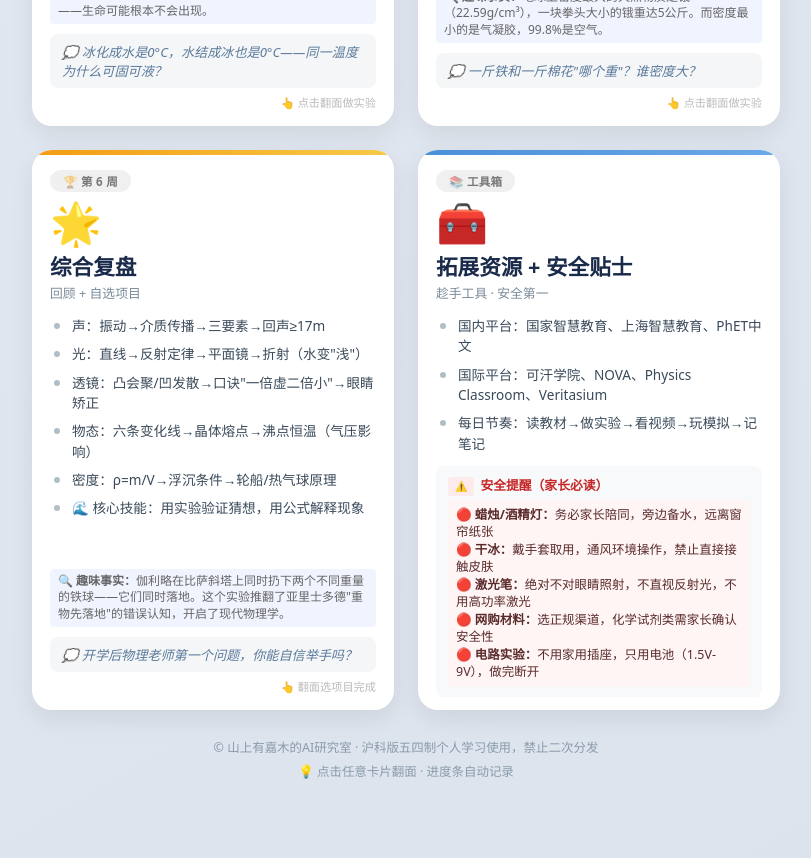
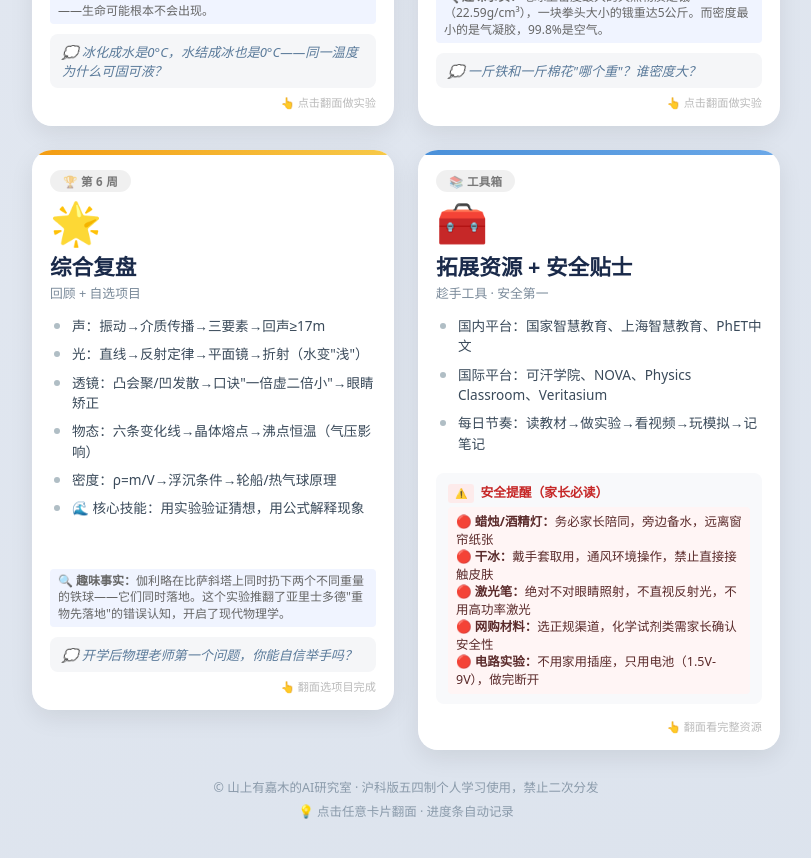
Before and after one commit to muyuhill/muyuhill.github.io, a Jekyll site: the page physics-cards/index.html, which Jekyll copies as it is, in a window 1280 px wide and 900 px high, scrolled down 1971 px. Shown: the top 858 px of the window, without its empty margins (234-1045 px from the left). Built offline with Jekyll 4.4.1, drawn with Linux system fonts in a browser that asks for light colours.

Commit message:
卡片8高度调整为600px，消除滚动条

```diff
--- a/physics-cards/index.html
+++ b/physics-cards/index.html
@@ -223,7 +223,7 @@
 <div class="res-row"><a href="https://basic.smartedu.cn/" target="_blank">🎓 智慧教育平台</a><span class="r-tag">📺 Veritasium</span><span class="r-tag">📺 李永乐老师</span></div>
 <div class="takeaway">💡 物理不是一门课，是你解释世界的语言。</div></div></div></div>
 
-<div class="card" data-c="blue" onclick="this.classList.toggle('flipped');updateProgress()">
+<div class="card" data-c="blue" style="height:600px" onclick="this.classList.toggle('flipped');updateProgress()">
 <div class="card-inner">
 <div class="face front"><span class="week-badge">📚 工具箱</span><div class="big-icon">🧰</div><div class="f-title">拓展资源 + 安全贴士</div><div class="f-sub">趁手工具 · 安全第一</div>
 <ul class="f-points"><li>国内平台：国家智慧教育、上海智慧教育、PhET中文</li><li>国际平台：可汗学院、NOVA、Physics Classroom、Veritasium</li><li>每日节奏：读教材→做实验→看视频→玩模拟→记笔记</li></ul>
```
